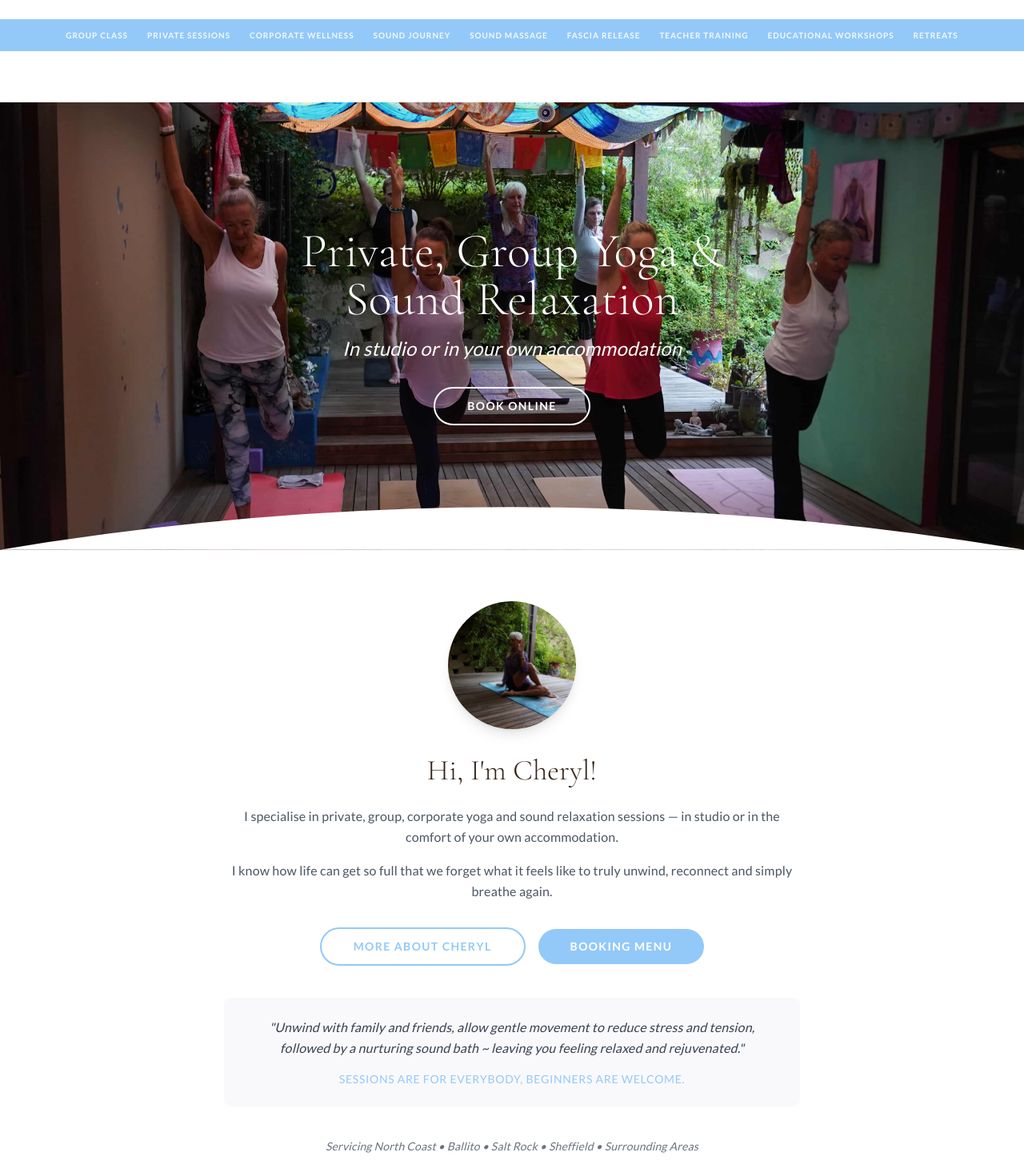
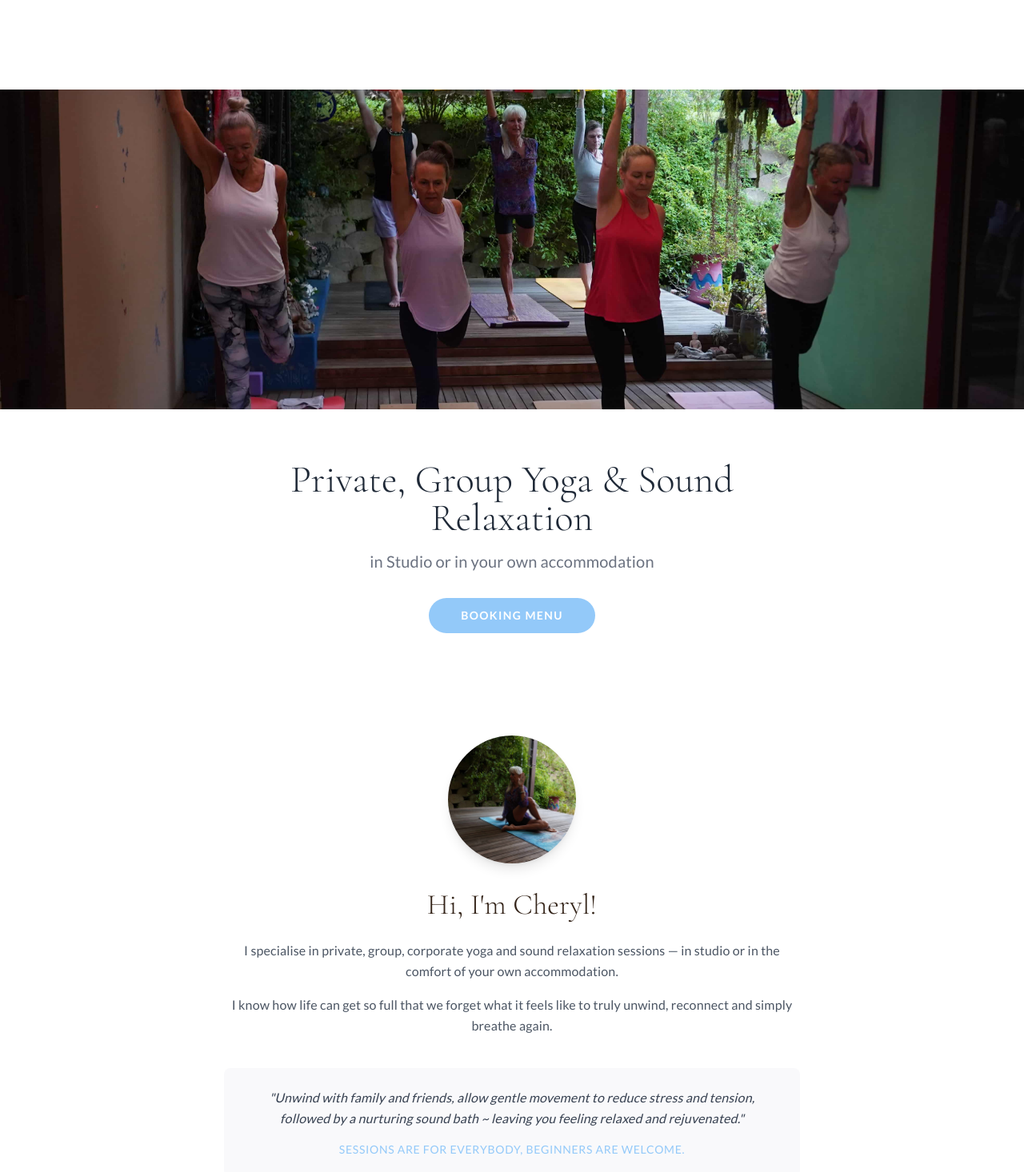
Before and after one commit to rebotilwe/devahiti-booking-system, a React (Vite) app in the folder frontend/: page / in a window 1280 px wide. Shown: the part 64-1530 px from the top of the page at 80% size. Built offline with nearby package versions, Linux system fonts and the light colour scheme.

Commit message:
home page

```diff
--- a/frontend/src/pages/Home.jsx
+++ b/frontend/src/pages/Home.jsx
@@ -36,17 +36,14 @@ const subNav = [
   { label: "Retreats", path: "/services/retreats" },
 ];
 
-// ✅ 9 services (removed Specialized Workshop) - Grouped into 3 rows of 3
+// 9 services - Grouped into 3 rows of 3
 const allServices = [
-  // ROW 1
   { img: groupImg, title: "Group Class", link: "/services/group-class" },
   { img: privateImg, title: "Private Sessions", link: "/services/private-sessions" },
   { img: corporateImg, title: "Corporate Wellness", link: "/services/corporate-wellness" },
-  // ROW 2
   { img: soundImg, title: "Sound Journey", link: "/services/sound-journey" },
   { img: soundMassageImg, title: "Sound Massage", link: "/services/sound-massage" },
   { img: fasciaReleaseImg, title: "Fascia Release Therapy", link: "/services/fascia-release" },
-  // ROW 3
   { img: trainingImg, title: "Teacher Training", link: "/schedule?service=teacher-training" },
   { img: educationalWorkshopImg, title: "Educational Workshops", link: "/services/educational-workshops" },
   { img: retreatsImg, title: "Retreats / Safaris", link: "/services/retreats" },
@@ -130,28 +127,13 @@ export default function Home() {
             </button>
           </div>
         </div>
-
-        {/* Blue banner with services on desktop only */}
-        <div className="hidden md:block" style={{ backgroundColor: "#93C9F9" }}>
-          <div className="mx-auto flex max-w-7xl flex-nowrap items-center justify-center gap-x-6 px-6 py-3 overflow-x-auto">
-            {subNav.map((link) => (
-              <Link
-                key={link.path}
-                to={link.path}
-                className="text-[10px] font-semibold uppercase tracking-[0.1em] text-white/90 hover:text-white transition whitespace-nowrap"
-              >
-                {link.label}
-              </Link>
-            ))}
-          </div>
-        </div>
       </header>
 
-      <div className="h-28"></div>
+      <div className="h-24"></div>
 
       {/* Mobile Menu */}
       {mobileOpen && (
-        <div className="fixed top-28 left-0 right-0 z-40 md:hidden bg-white border-t border-gray-100 shadow-lg max-h-[calc(100vh-112px)] overflow-y-auto">
+        <div className="fixed top-24 left-0 right-0 z-40 md:hidden bg-white border-t border-gray-100 shadow-lg max-h-[calc(100vh-96px)] overflow-y-auto">
           <div className="px-6 py-4">
             {navLinks.map((link) => (
               <Link key={link.path} to={link.path} className="block py-3 text-sm uppercase tracking-widest text-gray-600 hover:text-[#93C9F9] border-b border-gray-100" onClick={() => setMobileOpen(false)}>
@@ -173,45 +155,46 @@ export default function Home() {
         </div>
       )}
 
-      {/* Hero Section */}
-      <section className="relative w-full overflow-hidden">
-        <div className="relative h-[50vh] min-h-[400px] md:h-[70vh] md:min-h-[500px] w-full">
-          <img src={heroBgImg} alt="Devahiti Yoga" className="absolute inset-0 h-full w-full object-cover" />
+      {/* ========== OUR SERVICES SECTION (BANNER PIC - NO WORDING) ========== */}
+      <section className="w-full">
+        <div className="relative w-full h-[40vh] min-h-[300px] md:h-[50vh]">
+          <img
+            src={heroBgImg}
+            alt="Our Services"
+            className="w-full h-full object-cover"
+          />
+        </div>
+      </section>
 
-          {/* Desktop overlay */}
-          <div className="absolute inset-0 hidden items-center justify-center md:flex">
-            <div className="mx-6 max-w-3xl px-8 py-12 text-center text-white">
-              <h1 className="text-4xl font-light leading-tight md:text-6xl">
-                Private, Group Yoga &amp; <br /> Sound Relaxation
+      {/* ========== HERO / TITLE SECTION ========== */}
+      <section className="py-16 px-6 text-center bg-white">
+        <div className="mx-auto max-w-3xl">
+          <h1 className="text-4xl md:text-5xl font-light text-gray-800">
+            Private, Group Yoga &amp; Sound Relaxation
           </h1>
-              <p className="mt-4 text-xl italic md:text-2xl">In studio or in your own accommodation</p>
-              <a href={BOOKING_URL} target="_blank" rel="noreferrer" className="mt-8 inline-block rounded-full border-2 border-white px-10 py-3 text-sm font-semibold uppercase tracking-widest transition-colors hover:bg-white hover:text-gray-800">
-                Book Online
+          <p className="mt-4 text-xl text-gray-500">
+            in Studio or in your own accommodation
+          </p>
+          <a
+            href={BOOKING_URL}
+            target="_blank"
+            rel="noreferrer"
+            className="mt-8 inline-block rounded-full px-10 py-3 text-sm font-semibold uppercase tracking-widest text-white transition-opacity hover:opacity-90"
+            style={{ backgroundColor: "#93C9F9" }}
+          >
+            Booking Menu
           </a>
         </div>
-          </div>
-        </div>
-
-        {/* Mobile overlay */}
-        <div className="block md:hidden">
-          <div className="px-6 py-12 text-center text-white relative bg-black/40">
-            <h1 className="text-3xl font-light leading-tight">Private, Group Yoga &amp; <br /> Sound Relaxation</h1>
-            <p className="mt-2 text-lg italic">In studio or in your own accommodation</p>
-            <a href={BOOKING_URL} target="_blank" rel="noreferrer" className="mt-6 inline-block rounded-full border-2 border-white px-8 py-2 text-xs font-semibold uppercase tracking-widest">
-              Book Online
-            </a>
-          </div>
-        </div>
-
-        {/* White Curved Bottom */}
-        <svg className="absolute bottom-0 left-0 w-full" viewBox="0 0 1440 120" preserveAspectRatio="none">
-          <path d="M0,120 Q720,0 1440,120 Z" fill="white" />
-        </svg>
       </section>
 
-      {/* ✅ "Hi, I'm Cheryl" Section - NO BLUE BORDER (removed) */}
+      {/* ========== HI I'M CHERYL SECTION ========== */}
       <section className="mx-auto max-w-3xl px-6 py-16 text-center">
-        <img src={cherylPortraitImg} alt="Portrait of Cheryl" className="mx-auto h-40 w-40 rounded-full object-cover shadow-lg" loading="lazy" />
+        <img
+          src={cherylPortraitImg}
+          alt="Portrait of Cheryl"
+          className="mx-auto h-40 w-40 rounded-full object-cover shadow-lg"
+          loading="lazy"
+        />
         <h2 className="mt-8 text-3xl md:text-4xl font-light">Hi, I'm Cheryl!</h2>
         <p className="mt-6 text-base leading-relaxed text-gray-600">
           I specialise in private, group, corporate yoga and sound relaxation sessions — in studio or in the comfort of your own accommodation.
@@ -220,14 +203,18 @@ export default function Home() {
           I know how life can get so full that we forget what it feels like to truly unwind, reconnect and simply breathe again.
         </p>
 
-        {/* Buttons */}
+        {/* Client's requested text block */}
+        <div className="mt-10 p-6 bg-[#F9F9FB] rounded-lg">
+          <p className="text-base italic text-gray-700 leading-relaxed">
+            "Unwind with family and friends, allow gentle movement to reduce stress and tension, followed by a nurturing sound bath ~ leaving you feeling relaxed and rejuvenated."
+          </p>
+          <p className="mt-4 text-sm font-medium text-[#93C9F9] uppercase tracking-wider">
+            Sessions are for everyBODY, beginners are welcome.
+          </p>
+        </div>
+
+        {/* Buttons - Booking Menu and More About Cheryl */}
         <div className="mt-8 flex flex-col sm:flex-row items-center justify-center gap-4">
-          <Link
-            to="/about"
-            className="inline-block rounded-full px-10 py-3 text-sm font-semibold uppercase tracking-widest text-[#93C9F9] border-2 border-[#93C9F9] bg-white transition-all hover:bg-[#93C9F9] hover:text-white"
-          >
-            More About Cheryl
-          </Link>
           <a
             href={BOOKING_URL}
             target="_blank"
@@ -237,16 +224,12 @@ export default function Home() {
           >
             Booking Menu
           </a>
-        </div>
-
-        {/* New text block */}
-        <div className="mt-10 p-6 bg-[#F9F9FB] rounded-lg">
-          <p className="text-base italic text-gray-700 leading-relaxed">
-            "Unwind with family and friends, allow gentle movement to reduce stress and tension, followed by a nurturing sound bath ~ leaving you feeling relaxed and rejuvenated."
-          </p>
-          <p className="mt-4 text-sm font-medium text-[#93C9F9] uppercase tracking-wider">
-            Sessions are for everyBODY, beginners are welcome.
-          </p>
+          <Link
+            to="/about"
+            className="inline-block rounded-full px-10 py-3 text-sm font-semibold uppercase tracking-widest text-[#93C9F9] border-2 border-[#93C9F9] bg-white transition-all hover:bg-[#93C9F9] hover:text-white"
+          >
+            More About Cheryl
+          </Link>
         </div>
 
         <p className="mt-10 text-sm italic text-gray-500">
@@ -254,12 +237,11 @@ export default function Home() {
         </p>
       </section>
 
-      {/* Services Grid - 3 rows of 3 services each */}
+      {/* ========== OUR SERVICES GRID SECTION ========== */}
       <section className="bg-[#F9F9FB] py-20 px-6">
         <div className="mx-auto max-w-6xl">
           <div className="text-center mb-12">
-            <h2 className="text-3xl font-light md:text-4xl text-gray-800">Our Offerings</h2>
-            <p className="text-gray-500 text-sm mt-2">Find the practice that speaks to you</p>
+            <h2 className="text-3xl font-light md:text-4xl text-gray-800">Our Services</h2>
             <div className="w-20 h-px bg-[#93C9F9] mx-auto mt-4"></div>
           </div>
 
```
Lines whose indentation alone changed are shown as unchanged.
